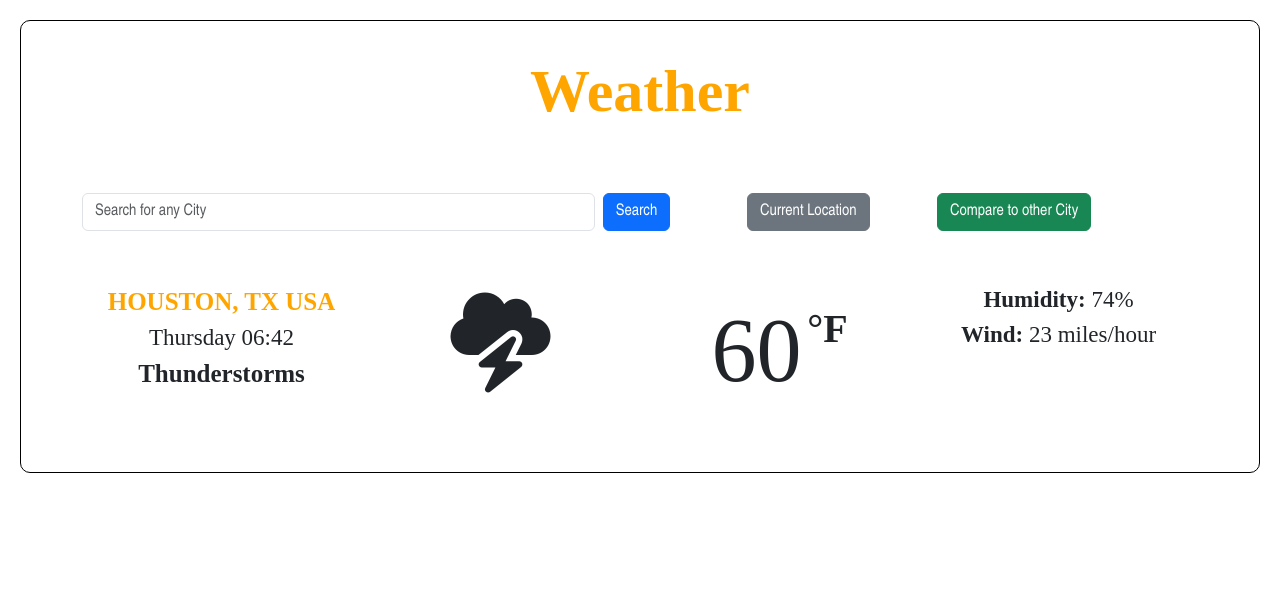
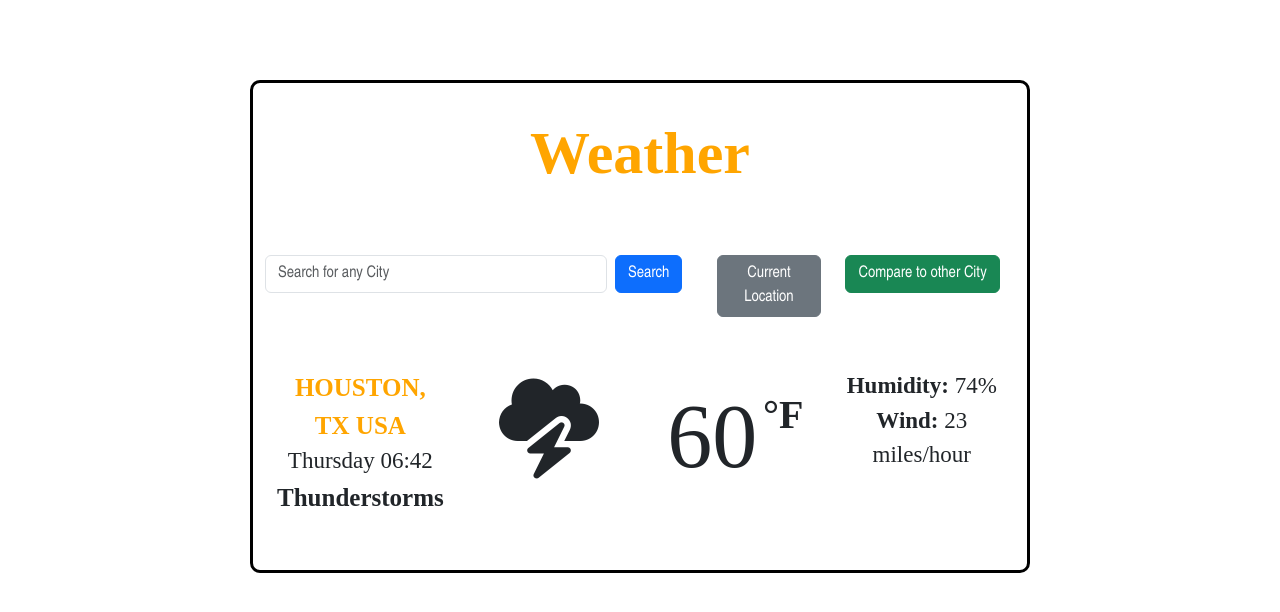
Before and after one commit to codename-lita/My-Creation, a plain HTML site: page index.html in a window 1280 px wide. Drawn offline with nearby package versions, Linux system fonts and the light colour scheme; no server answers.

Commit message:
Updated CSS

```diff
--- a/src/style.css
+++ b/src/style.css
@@ -1,7 +1,7 @@
 body {
-  border: 1px solid black;
+  border: 3px solid black;
   border-radius: 10px;
-  margin: 20px;
+  margin: 80px 250px 80px;
 }
 h1 {
   font-family: Arial Rounded MT;
```
Also changed, not shown: package.json (deleted, +0 -16 lines).
